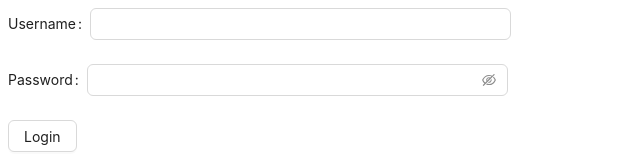
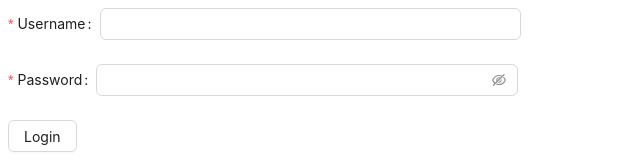
Before and after one commit to threezinedine/todo-pomo-web-client, a React (Create React App) app: page /login in a window 1280 px wide. Shown: the top 160 px of the page, without its empty margins (0-640 px from the left). Built offline with nearby package versions, Linux system fonts and the light colour scheme.

Commit message:
pass test for the validation in the login page.

```diff
--- a/src/const.ts
+++ b/src/const.ts
@@ -23,6 +23,7 @@ export const REGISTER_API_ROUTE = '/register'
 export const REGISTER_PAGE_USERNAME_LABEL = 'Username'
 export const REGISTER_PAGE_PASSWORD_LABEL = 'Password'
 export const REGISTER_PAGE_VALID_PASSWORD_LABEL = 'Valid Password'
+export const REGISTER_PAGE_REGISTER_BUTTON_DATA_LABEL = 'Register'
 export const REGISTER_PAGE_USERNAME_DATA_TEST_ID = 'username'
 export const REGISTER_PAGE_PASSWORD_DATA_TEST_ID = 'password'
 export const REGISTER_PAGE_VALID_PASSWORD_DATA_TEST_ID = 'validPassword'
--- a/src/pages/LoginPage/LoginPage.tsx
+++ b/src/pages/LoginPage/LoginPage.tsx
@@ -9,8 +9,20 @@ import {
     LOGIN_PAGE_LOGIN_BUTTON_LABEL,
     LOGIN_PAGE_PASSWORD_DATA_TEST_ID,
     LOGIN_PAGE_PASSWORD_LABEL,
+    LOGIN_PAGE_PASSWORD_MAX_LENGTH,
+    LOGIN_PAGE_PASSWORD_MIN_LENGTH,
+    LOGIN_PAGE_PASSWORD_MUST_HAVE_LESS_THAN_MAX_NUMBER_CHARACTERS_ERROR_MESSAGE,
+    LOGIN_PAGE_PASSWORD_MUST_HAVE_MORE_THAN_MIN_NUMBER_CHARACTERS_ERROR_MESSAGE,
+    LOGIN_PAGE_PASSWORD_MUST_HAVE_NO_SPACE_OR_CHARACTER_ERROR_MESSAGE,
     LOGIN_PAGE_USERNAME_DATA_TEST_ID,
     LOGIN_PAGE_USERNAME_LABEL,
+    LOGIN_PAGE_USERNAME_MAX_LENGTH,
+    LOGIN_PAGE_USERNAME_MIN_LENGTH,
+    LOGIN_PAGE_USERNAME_MUST_HAVE_LESS_THAN_MAX_NUMBER_CHARACTERS_ERROR_MESSAGE,
+    LOGIN_PAGE_USERNAME_MUST_HAVE_MORE_THAN_MIN_NUMBER_CHARACTERS_ERROR_MESSAGE,
+    LOGIN_PAGE_USERNAME_MUST_HAVE_NO_SPACE_OR_CHARACTER_ERROR_MESSAGE,
+    PASSWORD_KEY,
+    USERNAME_KEY,
 } from 'const'
 
 
@@ -21,6 +33,34 @@ const LoginPage: React.FC = () => {
         >
             <Form.Item
                 label={LOGIN_PAGE_USERNAME_LABEL}
+                name={USERNAME_KEY}
+                rules={[
+                    {
+                        required: true,
+                        message: 'Please input your username!'
+                    },
+                    {
+                        min: LOGIN_PAGE_USERNAME_MIN_LENGTH,
+                        message: LOGIN_PAGE_USERNAME_MUST_HAVE_MORE_THAN_MIN_NUMBER_CHARACTERS_ERROR_MESSAGE,
+                    },
+                    {
+                        max: LOGIN_PAGE_USERNAME_MAX_LENGTH,
+                        message: LOGIN_PAGE_USERNAME_MUST_HAVE_LESS_THAN_MAX_NUMBER_CHARACTERS_ERROR_MESSAGE,
+                    },
+                    {
+                        validator: (rule, value, callback) => {
+                            // todo: the value should not contain any special characters
+                            // or spaces.
+
+                            if (!value.match(/^[a-zA-Z0-9]+$/) || value.contains(' ')) {
+                                callback(LOGIN_PAGE_USERNAME_MUST_HAVE_NO_SPACE_OR_CHARACTER_ERROR_MESSAGE)
+                            }
+                            else {
+                                callback()
+                            }
+                        }
+                    },
+                ]}
             >
                 <Input
                     data-testid={LOGIN_PAGE_USERNAME_DATA_TEST_ID}
@@ -28,6 +68,34 @@ const LoginPage: React.FC = () => {
             </Form.Item>
             <Form.Item
                 label={LOGIN_PAGE_PASSWORD_LABEL}
+                name={PASSWORD_KEY}
+                rules={[
+                    {
+                        required: true,
+                        message: 'Please input your password!',
+                    },
+                    {
+                        min: LOGIN_PAGE_PASSWORD_MIN_LENGTH,
+                        message: LOGIN_PAGE_PASSWORD_MUST_HAVE_MORE_THAN_MIN_NUMBER_CHARACTERS_ERROR_MESSAGE,
+                    },
+                    {
+                        max: LOGIN_PAGE_PASSWORD_MAX_LENGTH,
+                        message: LOGIN_PAGE_PASSWORD_MUST_HAVE_LESS_THAN_MAX_NUMBER_CHARACTERS_ERROR_MESSAGE,
+                    },
+                    {
+                        validator: (rule, value, callback) => {
+                            // todo: the value should not contain any special characters
+                            // or spaces.
+
+                            if (!value.match(/^[a-zA-Z0-9]+$/) || value.contains(' ')) {
+                                callback(LOGIN_PAGE_PASSWORD_MUST_HAVE_NO_SPACE_OR_CHARACTER_ERROR_MESSAGE)
+                            }
+                            else {
+                                callback()
+                            }
+                        }
+                    }
+                ]}
             >
                 <Input.Password
                     data-testid={LOGIN_PAGE_PASSWORD_DATA_TEST_ID}
--- a/src/pages/RegisterPage/RegisterPage.tsx
+++ b/src/pages/RegisterPage/RegisterPage.tsx
@@ -22,6 +22,7 @@ import {
     REGISTER_PAGE_PASSWORD_MIN_LENGTH,
     REGISTER_PAGE_PASSWORD_MUST_HAVE_LESS_THAN_MAX_NUMBER_CHARACTERS_ERROR_MESSAGE,
     REGISTER_PAGE_PASSWORD_MUST_HAVE_MORE_THAN_MIN_NUMBER_CHARACTERS_ERROR_MESSAGE,
+    REGISTER_PAGE_REGISTER_BUTTON_DATA_LABEL,
     REGISTER_PAGE_REGISTER_BUTTON_DATA_TEST_ID,
     REGISTER_PAGE_USERNAME_DATA_TEST_ID,
     REGISTER_PAGE_USERNAME_LABEL,
@@ -157,7 +158,7 @@ const RegisterPage: React.FC = () => {
                     data-testid={REGISTER_PAGE_REGISTER_BUTTON_DATA_TEST_ID}
                     type='primary'
                     htmlType='submit'>
-                    Register
+                    { REGISTER_PAGE_REGISTER_BUTTON_DATA_LABEL }
                 </Button>
             </Form.Item>
         </Form>
```
Also changed, not shown: 1 other file (tests, documents, lock files or other folders).
